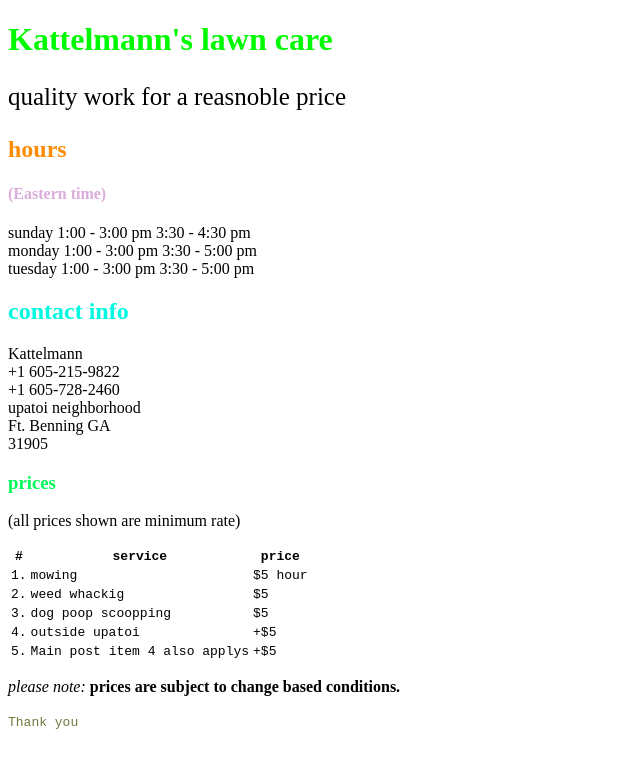
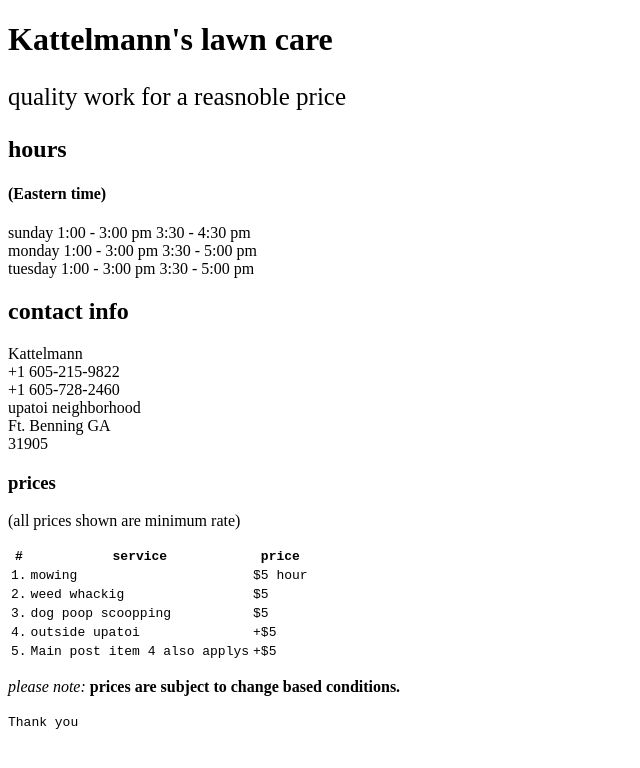
Before and after one commit to Supercrazycoder1000/-user-.www.lawnmowing.io, a plain HTML site: page index.html in a window 1280 px wide. Shown: the whole page, without its empty margins (0-640 px from the left). Drawn offline with Linux system fonts and the light colour scheme.

Commit message:
Update index.html

```diff
--- a/index.html
+++ b/index.html
@@ -4,12 +4,7 @@
         <meta charset="utf-8">
         <title>Kattelmann Lawn Mowing</title>
         <style>
-         code{
-            color:rgb(113, 120, 61);
-        }
-        .c1{
-            color:rgb(255, 140, 0);
-        }
+
         table{
             /*color:rgb(255,255,255);*/
             font-family:monospace;
@@ -19,28 +14,7 @@
             font-size:25px;
 
         }
-        p{
 
-        }
-        h1{
-            color:rgb(0, 250, 0);
-        }
-        h2{
-            color:rgb(0, 250, 225);
-        }
-        h3{
-            color:rgb(0, 250, 88);
-        }
-        body{
-
-
-        }
-        #price{
-
-        }
-        h4{
-            color:rgb(219, 173, 219);
-        }
 
 
 
```
